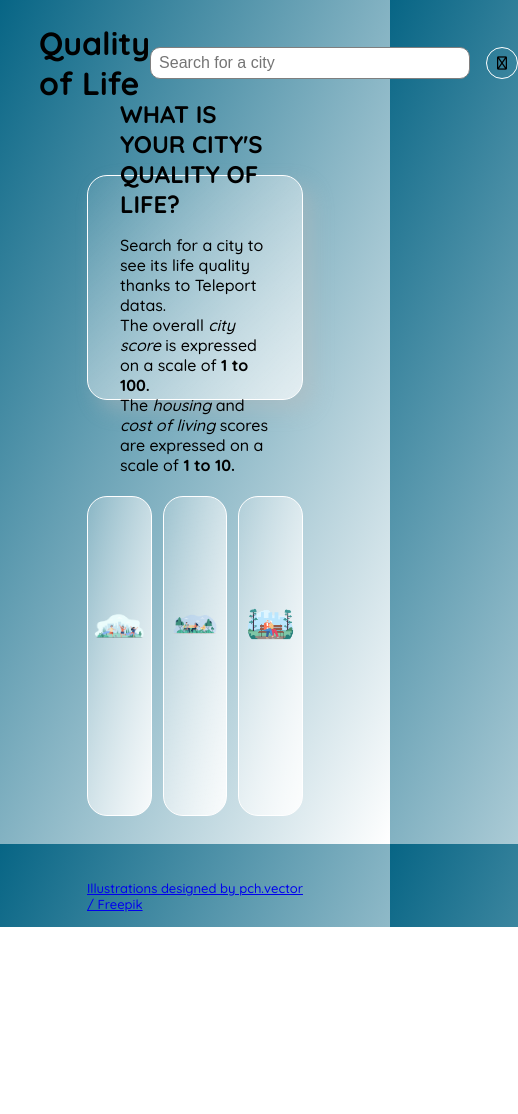
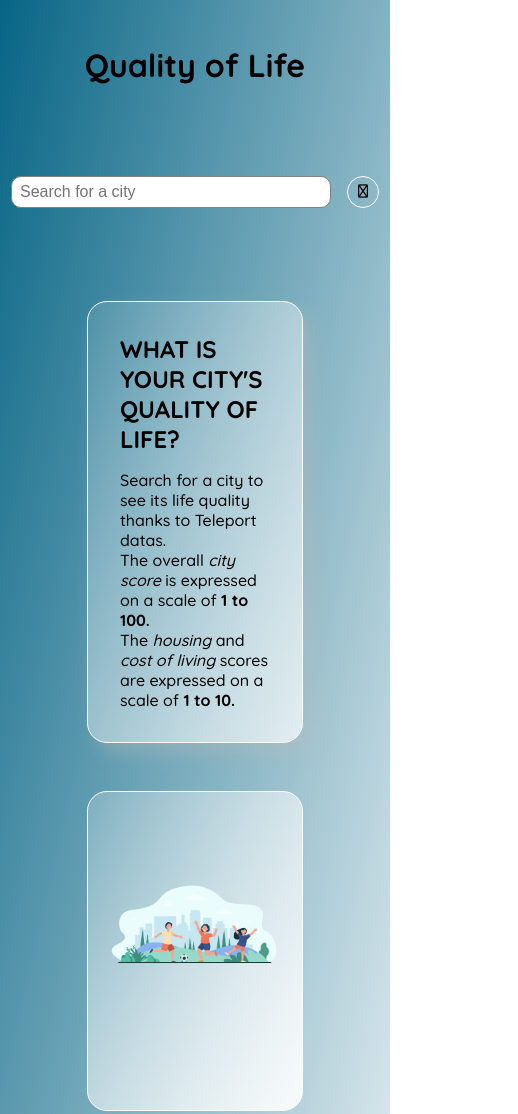
Before and after one commit to dpdproject/life_quality_project, a website built with webpack: page dist/index.html in a window 390 px wide. Shown: the top 1114 px of the page, 518 px wide, since content can reach past the window. Before the commit the page ends 927 px from the top, so only its background shows below. Built offline with Linux system fonts and the light colour scheme.

Commit message:
Update mobile style.

```diff
--- a/src/css/style.css
+++ b/src/css/style.css
@@ -33,7 +33,7 @@ body {
 
 .mainContainer {
     height: 100vh;
-    width:  80%;
+    width: 80%;
 }
 
 header {
@@ -209,3 +209,42 @@ section {
     color: rgb(10, 101, 10);
     background-color: rgba(194, 194, 194, 0.52);
 }
+
+
+
+
+
+
+@media screen and (max-width: 900px) {
+    header {
+        display: flex;
+        flex-direction: column;
+        max-width: 80%;
+        margin: 0 auto;
+    }
+
+    .informationContainer {
+        display: flex;
+        flex-direction: column;
+        margin: 0 auto;
+    }
+
+    .cityInfo {
+        height: auto;
+    }
+
+    section {
+        display: flex;
+        flex-direction: column;
+        margin-top: 3rem;
+    }
+
+    .infoCard {
+        width: 100%;
+        margin-bottom: 1rem;
+    }
+
+    .mainContainer {
+        height: 200vh;
+    }
+}
```
Also changed, not shown: dist/main.bundle.js.
